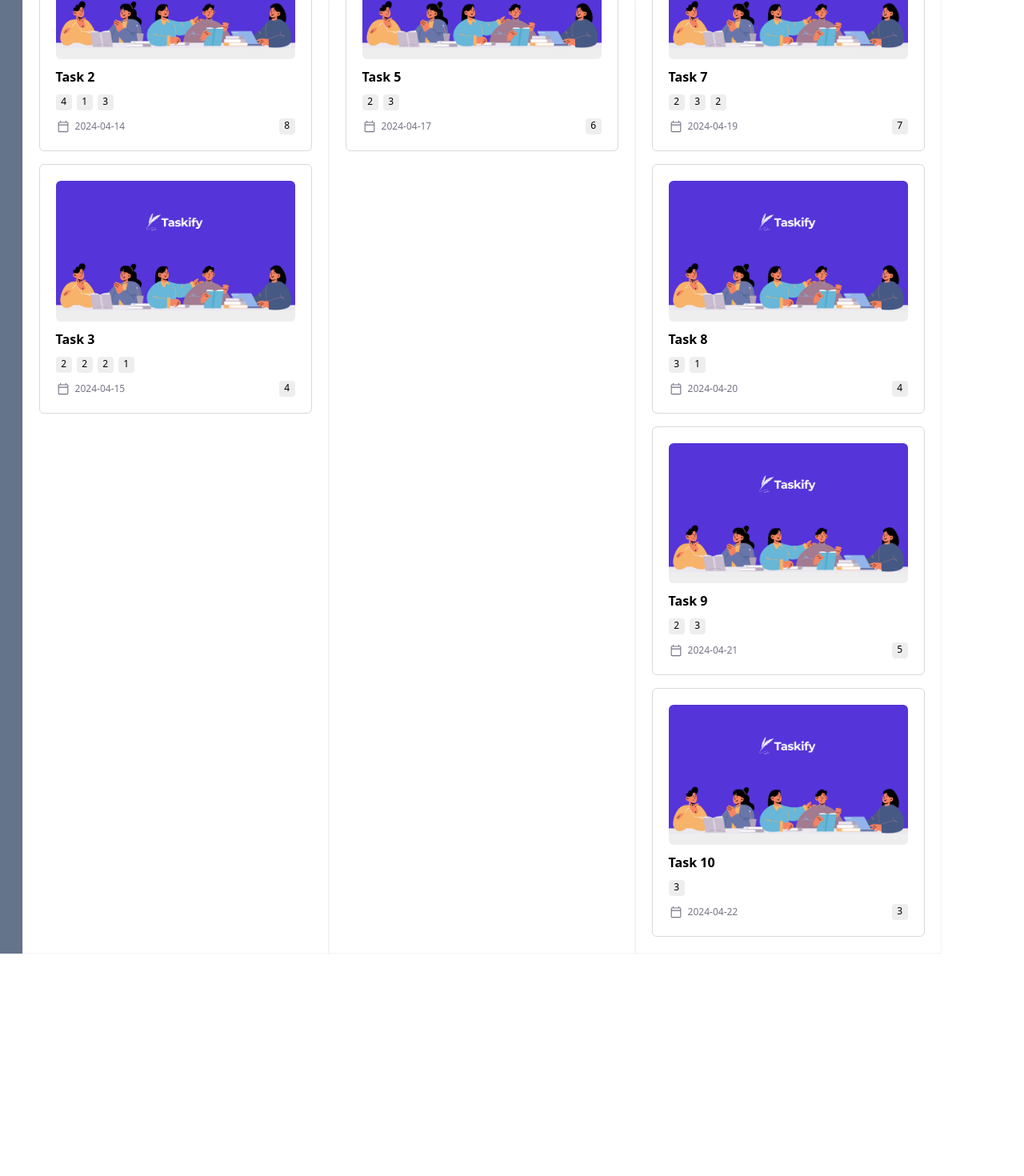
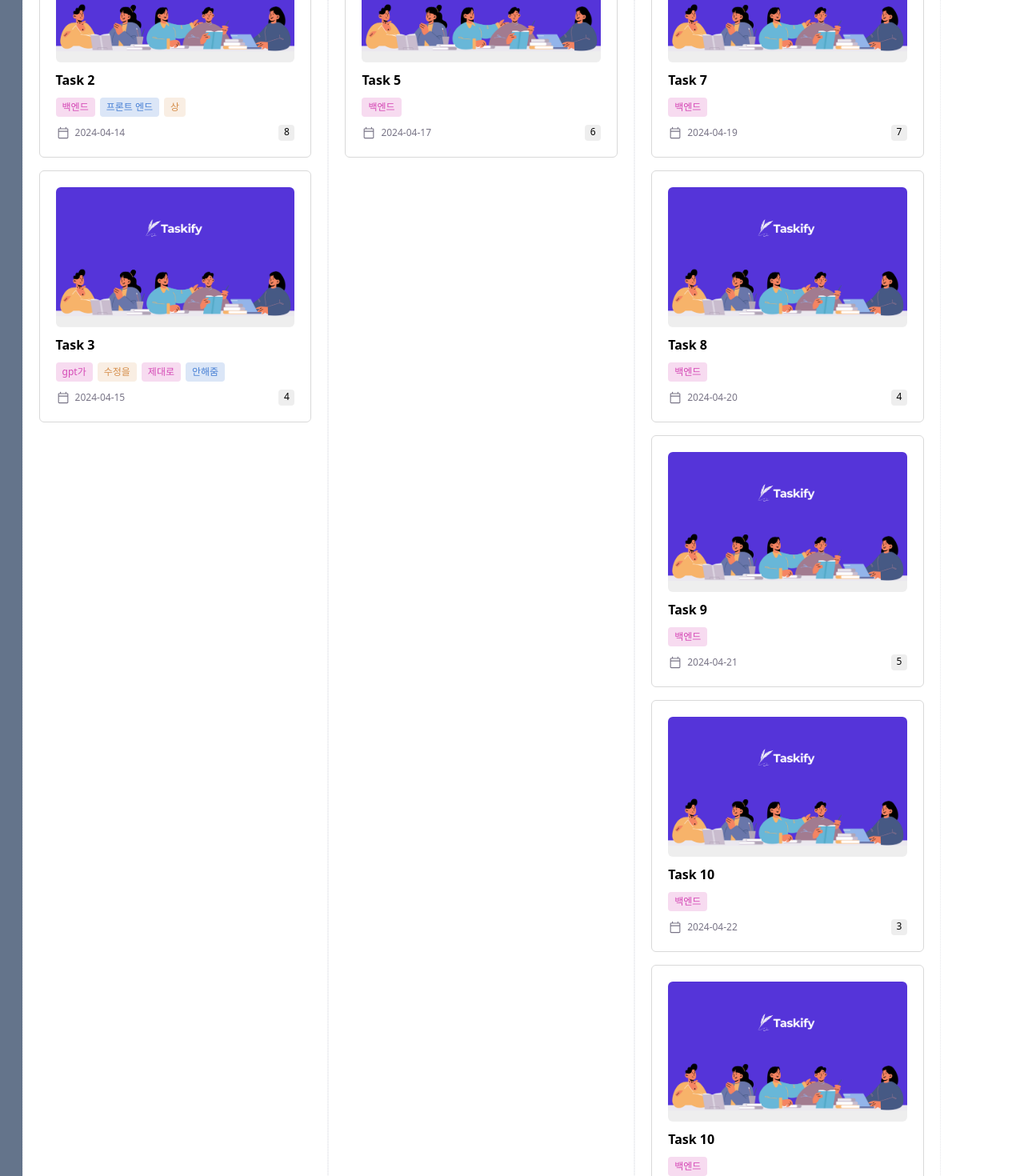
Before and after one commit to Sprint-Part3-Team14/Taskify, a Next.js app: page /dashboard/1 in a window 1280 px wide. Shown: the part 660-2130 px from the top of the page at 80% size. Before the commit the page ends 1852 px from the top, so only its background shows below. Built offline with nearby package versions, Linux system fonts and the light colour scheme.

Commit message:
🤡 Change : Update mock data and clean up incorrect types
잘못 된 타입제거 및 컴포넌트 업데이트에 맞춰서 Mock data 변경을 통한 테스트 데이터 생성

```diff
--- a/app/(dashboard)/dashboard/[id]/page.tsx
+++ b/app/(dashboard)/dashboard/[id]/page.tsx
@@ -1,4 +1,5 @@
 import NumberChip from '@/components/Chip/NumberChip';
+import TagChip from '@/components/Chip/TagChip';
 import AddButton from '@/components/dashboard/AddButton/AddButton';
 import DashboardList from '@/components/dashboard/DashboardList/DashboardList';
 import TEMP from '@/public/image/desktop.jpg'; //임시 이미지
@@ -30,7 +31,7 @@ const cardlists = [
         date: '2024-04-13',
         userCount: 5,
         image: TEMP,
-        tag: [<NumberChip key={1} count={3} />, <NumberChip key={2} count={2} />, <NumberChip key={3} count={1} />],
+        tag: [<TagChip key={1} name='백엔드' size='large' color='red' />],
         user: <NumberChip count={5} />,
       },
       {
@@ -38,7 +39,11 @@ const cardlists = [
         date: '2024-04-14',
         userCount: 8,
         image: TEMP,
-        tag: [<NumberChip key={1} count={4} />, <NumberChip key={2} count={1} />, <NumberChip key={3} count={3} />],
+        tag: [
+          <TagChip key={1} name='백엔드' size='large' color='red' />,
+          <TagChip key={1} name='프론트 엔드' size='large' color='blue' />,
+          <TagChip key={1} name='상' size='large' color='brown' />,
+        ],
         user: <NumberChip count={8} />,
       },
       {
@@ -47,10 +52,10 @@ const cardlists = [
         userCount: 4,
         image: TEMP,
         tag: [
-          <NumberChip key={1} count={2} />,
-          <NumberChip key={2} count={2} />,
-          <NumberChip key={3} count={2} />,
-          <NumberChip key={4} count={1} />,
+          <TagChip key={1} name='gpt가' size='large' color='red' />,
+          <TagChip key={1} name='수정을' size='large' color='brown' />,
+          <TagChip key={1} name='제대로' size='large' color='red' />,
+          <TagChip key={1} name='안해줌' size='large' color='blue' />,
         ],
         user: <NumberChip count={4} />,
       },
@@ -65,7 +70,7 @@ const cardlists = [
         date: '2024-04-16',
         userCount: 2,
         image: TEMP,
-        tag: [<NumberChip key={1} count={1} />],
+        tag: [<TagChip key={1} name='백엔드' size='large' color='red' />],
         user: <NumberChip count={2} />,
       },
       {
@@ -73,7 +78,7 @@ const cardlists = [
         date: '2024-04-17',
         userCount: 6,
         image: TEMP,
-        tag: [<NumberChip key={1} count={2} />, <NumberChip key={2} count={3} />],
+        tag: [<TagChip key={1} name='백엔드' size='large' color='red' />],
         user: <NumberChip count={6} />,
       },
     ],
@@ -87,7 +92,12 @@ const cardlists = [
         date: '2024-04-18',
         userCount: 3,
         image: TEMP,
-        tag: [<NumberChip key={1} count={3} />, <NumberChip key={2} count={1} />],
+        tag: [
+          <TagChip key={1} name='gpt가' size='large' color='red' />,
+          <TagChip key={1} name='수정을' size='large' color='brown' />,
+          <TagChip key={1} name='제대로' size='large' color='red' />,
+          <TagChip key={1} name='안해줌' size='large' color='blue' />,
+        ],
         user: <NumberChip count={3} />,
       },
       {
@@ -95,7 +105,7 @@ const cardlists = [
         date: '2024-04-19',
         userCount: 7,
         image: TEMP,
-        tag: [<NumberChip key={1} count={2} />, <NumberChip key={2} count={3} />, <NumberChip key={3} count={2} />],
+        tag: [<TagChip key={1} name='백엔드' size='large' color='red' />],
         user: <NumberChip count={7} />,
       },
       {
@@ -103,7 +113,7 @@ const cardlists = [
         date: '2024-04-20',
         userCount: 4,
         image: TEMP,
-        tag: [<NumberChip key={1} count={3} />, <NumberChip key={2} count={1} />],
+        tag: [<TagChip key={1} name='백엔드' size='large' color='red' />],
         user: <NumberChip count={4} />,
       },
       {
@@ -111,7 +121,7 @@ const cardlists = [
         date: '2024-04-21',
         userCount: 5,
         image: TEMP,
-        tag: [<NumberChip key={1} count={2} />, <NumberChip key={2} count={3} />],
+        tag: [<TagChip key={1} name='백엔드' size='large' color='red' />],
         user: <NumberChip count={5} />,
       },
       {
@@ -119,7 +129,191 @@ const cardlists = [
         date: '2024-04-22',
         userCount: 3,
         image: TEMP,
-        tag: [<NumberChip key={1} count={3} />],
+        tag: [<TagChip key={1} name='백엔드' size='large' color='red' />],
+        user: <NumberChip count={3} />,
+      },
+      {
+        title: 'Task 10',
+        date: '2024-04-22',
+        userCount: 3,
+        image: TEMP,
+        tag: [<TagChip key={1} name='백엔드' size='large' color='red' />],
+        user: <NumberChip count={3} />,
+      },
+      {
+        title: 'Task 10',
+        date: '2024-04-22',
+        userCount: 3,
+        image: TEMP,
+        tag: [<TagChip key={1} name='백엔드' size='large' color='red' />],
+        user: <NumberChip count={3} />,
+      },
+      {
+        title: 'Task 10',
+        date: '2024-04-22',
+        userCount: 3,
+        image: TEMP,
+        tag: [<TagChip key={1} name='백엔드' size='large' color='red' />],
+        user: <NumberChip count={3} />,
+      },
+      {
+        title: 'Task 10',
+        date: '2024-04-22',
+        userCount: 3,
+        image: TEMP,
+        tag: [<TagChip key={1} name='백엔드' size='large' color='red' />],
+        user: <NumberChip count={3} />,
+      },
+      {
+        title: 'Task 10',
+        date: '2024-04-22',
+        userCount: 3,
+        image: TEMP,
+        tag: [<TagChip key={1} name='백엔드' size='large' color='red' />],
+        user: <NumberChip count={3} />,
+      },
+      {
+        title: 'Task 10',
+        date: '2024-04-22',
+        userCount: 3,
+        image: TEMP,
+        tag: [<TagChip key={1} name='백엔드' size='large' color='red' />],
+        user: <NumberChip count={3} />,
+      },
+      {
+        title: 'Task 10',
+        date: '2024-04-22',
+        userCount: 3,
+        image: TEMP,
+        tag: [<TagChip key={1} name='백엔드' size='large' color='red' />],
+        user: <NumberChip count={3} />,
+      },
+      {
+        title: 'Task 10',
+        date: '2024-04-22',
+        userCount: 3,
+        image: TEMP,
+        tag: [<TagChip key={1} name='백엔드' size='large' color='red' />],
+        user: <NumberChip count={3} />,
+      },
+      {
+        title: 'Task 10',
+        date: '2024-04-22',
+        userCount: 3,
+        image: TEMP,
+        tag: [<TagChip key={1} name='백엔드' size='large' color='red' />],
+        user: <NumberChip count={3} />,
+      },
+      {
+        title: 'Task 10',
+        date: '2024-04-22',
+        userCount: 3,
+        image: TEMP,
+        tag: [<TagChip key={1} name='백엔드' size='large' color='red' />],
+        user: <NumberChip count={3} />,
+      },
+      {
+        title: 'Task 10',
+        date: '2024-04-22',
+        userCount: 3,
+        image: TEMP,
+        tag: [<TagChip key={1} name='백엔드' size='large' color='red' />],
+        user: <NumberChip count={3} />,
+      },
+      {
+        title: 'Task 10',
+        date: '2024-04-22',
+        userCount: 3,
+        image: TEMP,
+        tag: [<TagChip key={1} name='백엔드' size='large' color='red' />],
+        user: <NumberChip count={3} />,
+      },
+      {
+        title: 'Task 10',
+        date: '2024-04-22',
+        userCount: 3,
+        image: TEMP,
+        tag: [<TagChip key={1} name='백엔드' size='large' color='red' />],
+        user: <NumberChip count={3} />,
+      },
+      {
+        title: 'Task 10',
+        date: '2024-04-22',
+        userCount: 3,
+        image: TEMP,
+        tag: [<TagChip key={1} name='백엔드' size='large' color='red' />],
+        user: <NumberChip count={3} />,
+      },
+      {
+        title: 'Task 10',
+        date: '2024-04-22',
+        userCount: 3,
+        image: TEMP,
+        tag: [<TagChip key={1} name='백엔드' size='large' color='red' />],
+        user: <NumberChip count={3} />,
+      },
+      {
+        title: 'Task 10',
+        date: '2024-04-22',
+        userCount: 3,
+        image: TEMP,
+        tag: [<TagChip key={1} name='백엔드' size='large' color='red' />],
+        user: <NumberChip count={3} />,
+      },
+      {
+        title: 'Task 10',
+        date: '2024-04-22',
+        userCount: 3,
+        image: TEMP,
+        tag: [<TagChip key={1} name='백엔드' size='large' color='red' />],
+        user: <NumberChip count={3} />,
+      },
+      {
+        title: 'Task 10',
+        date: '2024-04-22',
+        userCount: 3,
+        image: TEMP,
+        tag: [<TagChip key={1} name='백엔드' size='large' color='red' />],
+        user: <NumberChip count={3} />,
+      },
+      {
+        title: 'Task 10',
+        date: '2024-04-22',
+        userCount: 3,
+        image: TEMP,
+        tag: [<TagChip key={1} name='백엔드' size='large' color='red' />],
+        user: <NumberChip count={3} />,
+      },
+      {
+        title: 'Task 10',
+        date: '2024-04-22',
+        userCount: 3,
+        image: TEMP,
+        tag: [<TagChip key={1} name='백엔드' size='large' color='red' />],
+        user: <NumberChip count={3} />,
+      },
+      {
+        title: 'Task 10',
+        date: '2024-04-22',
+        userCount: 3,
+        image: TEMP,
+        tag: [<TagChip key={1} name='백엔드' size='large' color='red' />],
+        user: <NumberChip count={3} />,
+      },
+      {
+        title: 'Task 10',
+        date: '2024-04-22',
+        userCount: 3,
+        image: TEMP,
+        tag: [<TagChip key={1} name='백엔드' size='large' color='red' />],
+        user: <NumberChip count={3} />,
+      },
+      {
+        title: 'Task 10',
+        date: '2024-04-22',
+        userCount: 3,
+        image: TEMP,
+        tag: [<TagChip key={1} name='백엔드' size='large' color='red' />],
         user: <NumberChip count={3} />,
       },
     ],
--- a/components/Chip/NumberChip.tsx
+++ b/components/Chip/NumberChip.tsx
@@ -3,5 +3,3 @@ const NumberChip = ({ count }: { count: number }) => {
 };
 
 export default NumberChip;
-
-// Chip 컴포넌트로 이동예정
--- a/components/Chip/ProgressChip.tsx
+++ b/components/Chip/ProgressChip.tsx
@@ -6,7 +6,7 @@ import ELLIPSE from '@/public/icon/ellipse.svg';
 const ProgressChip = ({ size = 'large', title }: I_ProgressChip) => {
   const fontSizeSelect = {
     large: 'text-xs',
-    small: 'text-[10px]',
+    small: 'text-[0.625rem]',
   };
   return (
     <div
--- a/components/Chip/TagChip.tsx
+++ b/components/Chip/TagChip.tsx
@@ -1,13 +1,9 @@
-interface Props {
-  children: React.ReactNode;
-  size: 'large' | 'small';
-  color: 'blue' | 'red' | 'green' | 'brown';
-}
+import { I_TagChip } from '@/interface/Chip';
 
-const TagChip = ({ size, children, color }: Props) => {
+const TagChip = ({ size, name, color }: I_TagChip) => {
   const fontSizeSelect = {
     large: 'text-xs',
-    small: 'text-[10px]',
+    small: 'text-[0.625rem]',
   };
   const randomColor = {
     blue: 'bg-[#DBE6F7] text-[#4981D5]',
@@ -17,7 +13,7 @@ const TagChip = ({ size, children, color }: Props) => {
   };
   return (
     <div className={`${fontSizeSelect[size]} ${randomColor[color]} flex items-center  px-2 py-1 gap-1.5 rounded  `}>
-      <div>{children}</div>
+      {name}
     </div>
   );
 };
--- a/components/dashboard/AddButton/AddButton.tsx
+++ b/components/dashboard/AddButton/AddButton.tsx
@@ -6,9 +6,9 @@ import PLUS_BLUE from '@/public/icon/plus_blue.svg';
 
 const AddButton = ({ children }: PropsWithChildren) => {
   return (
-    <button className='flex justify-center gap-2.5 text-lg font-bold w-[341px] py-3 rounded-md  border border-solid border-tp-gray_700'>
+    <button className='flex justify-center gap-2.5 text-lg font-bold w-[21.3rem] py-3 rounded-md  border border-solid border-tp-gray_700'>
       {children}
-      <div className='flex items-center justify-center w-6 h-6 p-0.5 bg-tp-violet_100 rounded  '>
+      <div className='flex items-center justify-center w-6 h-6 p-0.5 bg-tp-violet_100 rounded'>
         <Image src={PLUS_BLUE} alt='plus' width={16} height={16} />
       </div>
     </button>
--- a/interface/Chip.ts
+++ b/interface/Chip.ts
@@ -2,3 +2,9 @@ export interface I_ProgressChip {
   title: string;
   size?: 'large' | 'small';
 }
+
+export interface I_TagChip {
+  name: string;
+  size: 'large' | 'small';
+  color: 'blue' | 'red' | 'green' | 'brown';
+}
```
